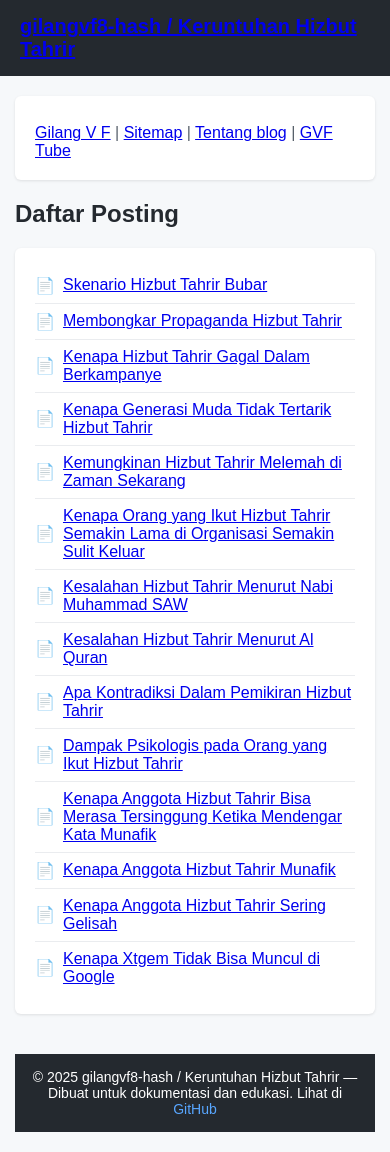
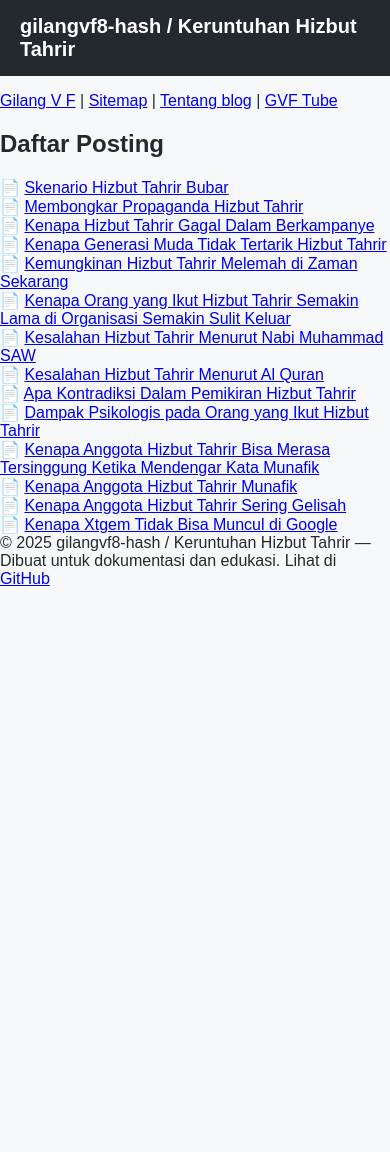
Before and after one commit to gilangvf8-hash/gilangvf8-hash.github.io, a Jekyll site: the page built from index.md, in a window 390 px wide. Built offline with Jekyll 4.4.1, drawn with Linux system fonts in a browser that asks for light colours; after the commit the page ends 900 px from its top, so only the background shows below that.

Commit message:
Update head.html

```diff
--- a/_includes/head.html
+++ b/_includes/head.html
@@ -79,6 +79,9 @@
       font-size: 20px;
       font-weight: bold;
     }
+         header a {
+      color: white;
+      text-decoration: none;
     .container {
       max-width: 900px;
       margin: 20px auto;
```
